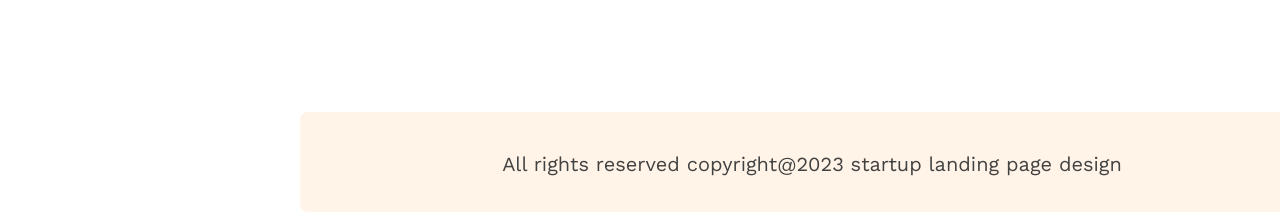
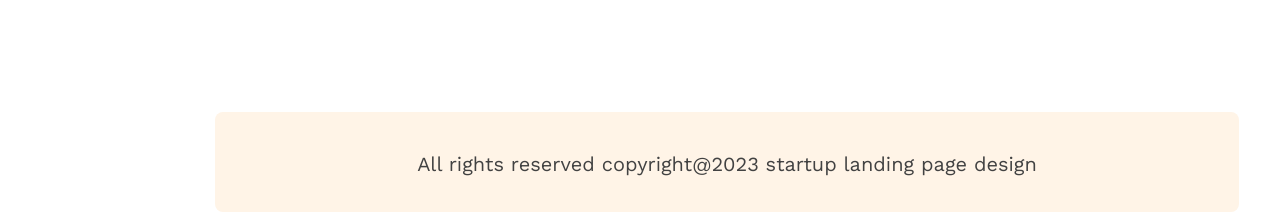
Before and after one commit to riadaman/g3_architecture, a plain HTML site: page index.html in a window 1280 px wide. Shown: the part 4167-4379 px from the top of the page. Drawn offline with nearby package versions, Linux system fonts and the light colour scheme.

Commit message:
footer margin modification

```diff
--- a/styles/style.css
+++ b/styles/style.css
@@ -253,7 +253,7 @@
   width: 80%;
   background: #fff4e7;
   border-radius: 8px;
-  margin: 0 300px;
+  margin: 0 215px;
 }
 .footer-description {
   font-weight: 400;
```
